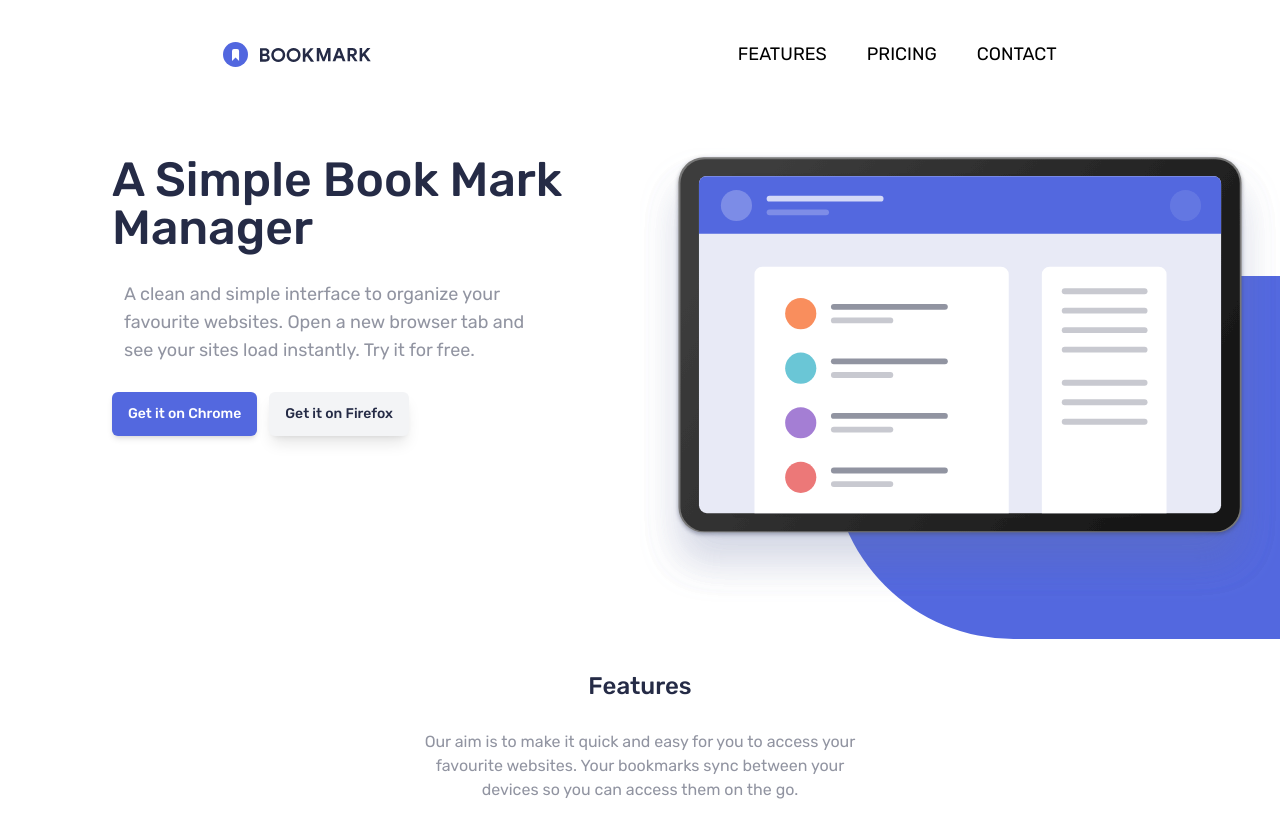
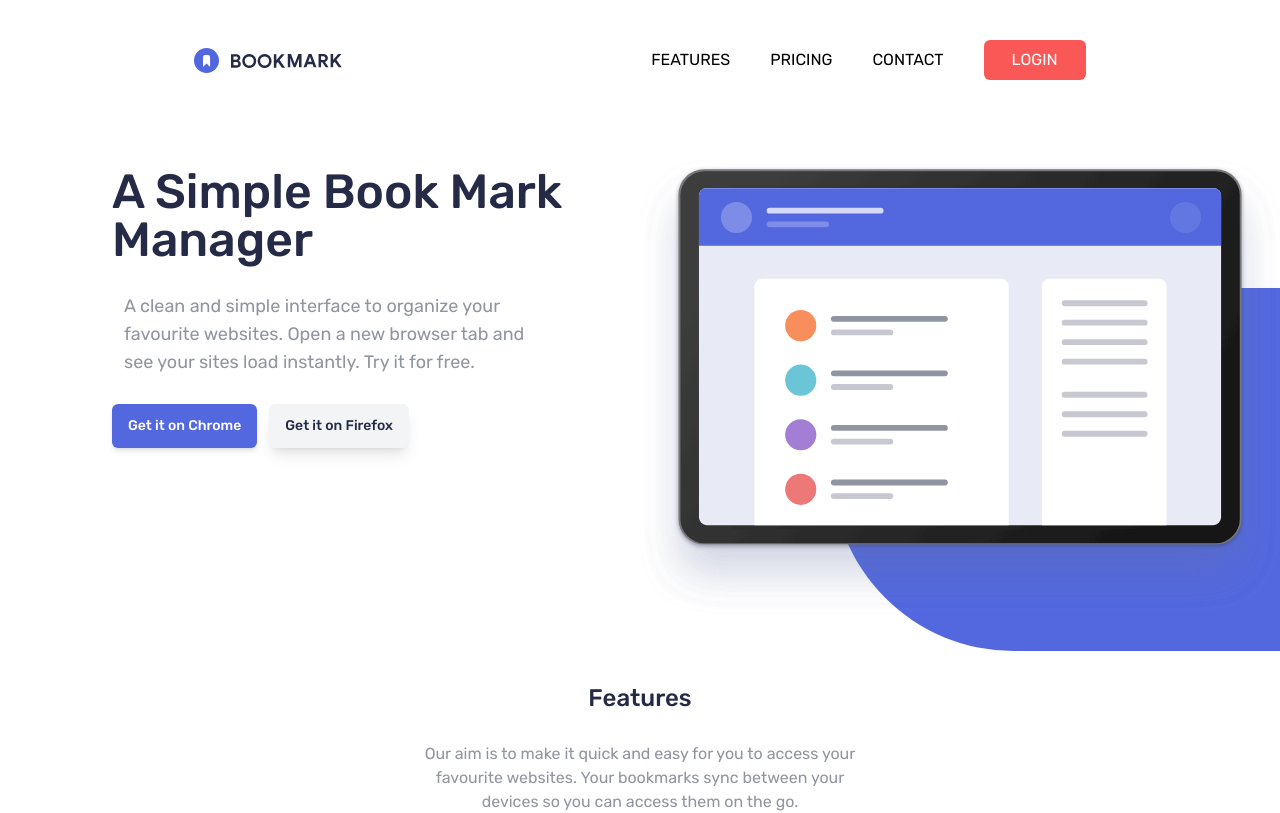
Before and after one commit to betses/bookmark-landing-page, a React (Vite) app: page / in a window 1280 px wide. Shown: the top 813 px of the page. Built offline with nearby package versions, Linux system fonts and the light colour scheme.

Commit message:
Add login button on the navigation bar

```diff
--- a/src/components/Navbar.jsx
+++ b/src/components/Navbar.jsx
@@ -4,10 +4,15 @@ const Navbar = () => {
   return (
     <div className="p-10 flex justify-around items-center">
       <Logo color="#252b46" />
-      <ul className=" text-black sm:hidden lg:flex lg:space-x-10 lg:text-lg lg:items-center">
+      <ul className=" text-black sm:hidden lg:flex lg:space-x-10 lg:text-base lg:items-center">
         <li>FEATURES</li>
         <li>PRICING</li>
         <li>CONTACT</li>
+        <li>
+          <button className="text-white py-2 px-7 rounded-md bg-soft-red">
+            LOGIN
+          </button>
+        </li>
       </ul>
       <svg
         xmlns="http://www.w3.org/2000/svg"
```
